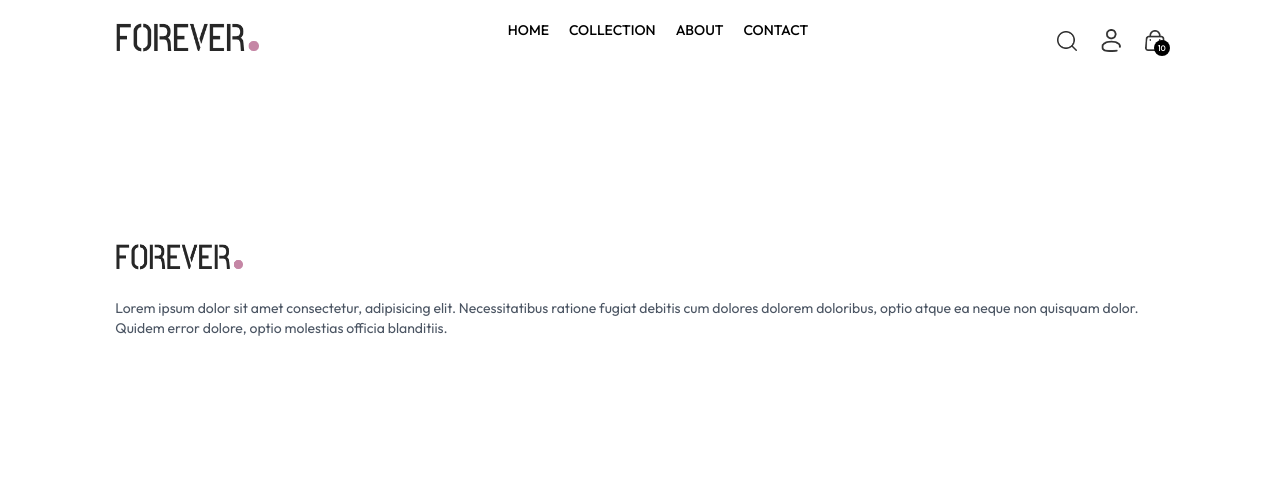
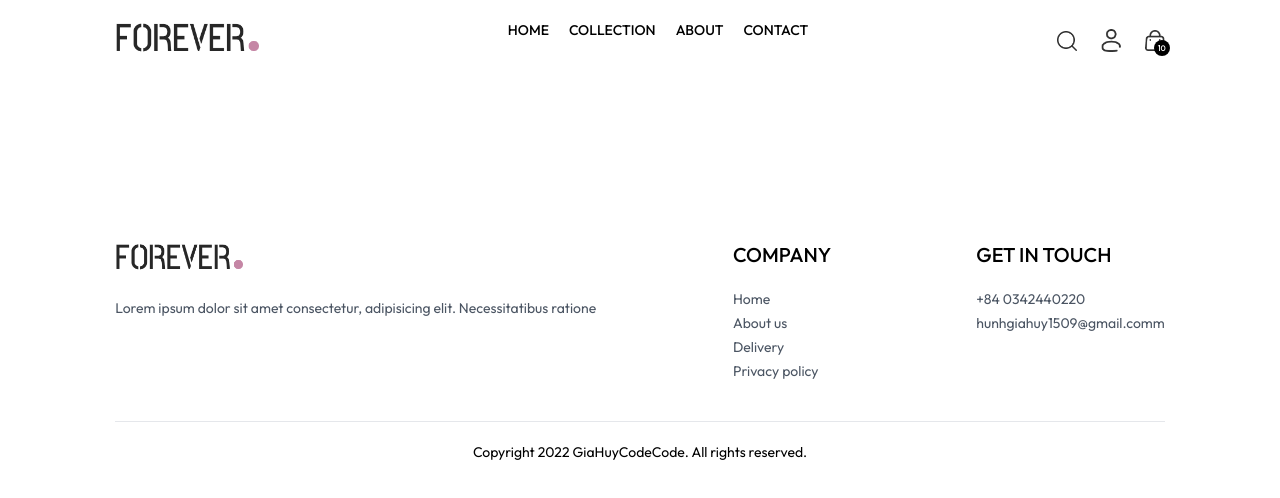
Before and after one commit to GiaHuyCodeCode/E-commerce_ReactJS-NodeJS, a React (Vite) app: page /orders in a window 1280 px wide. Shown: the top 498 px of the page. Built offline with nearby package versions, Linux system fonts and the light colour scheme.

Commit message:
3.3 Home Page_Finish

```diff
--- a/src/components/Footer.jsx
+++ b/src/components/Footer.jsx
@@ -2,14 +2,38 @@ import { assets } from "../assets/assets";
 
 const Footer = () => {
   return (
-    <div className="flex flex-col sm:grid grid-col-[3fr_1fr_1fr] gap-14 my-10 mt-40 text-sm">
+    <div>
+      <div className="flex flex-col sm:grid grid-cols-[3fr_1fr_1fr] gap-14 my-10 mt-40 text-sm">
+        <div>
+          <img src={assets.logo} className="mb-5 w-32" alt="" />
+          <p className="w-full md:w 2/3 text-gray-600">
+            Lorem ipsum dolor sit amet consectetur, adipisicing elit.
+            Necessitatibus ratione
+          </p>
+        </div>
+
+        <div>
+          <p className="text-xl font-medium mb-5">COMPANY</p>
+          <ul className="flex flex-col gap-1 text-gray-600">
+            <li>Home</li>
+            <li>About us</li>
+            <li>Delivery</li>
+            <li>Privacy policy</li>
+          </ul>
+        </div>
+
+        <div>
+          <p className="text-xl font-medium mb-5"> GET IN TOUCH</p>
+          <ul className="flex flex-col gap-1 text-gray-600">
+            <li>+84 0342440220</li>
+            <li>hunhgiahuy1509@gmail.comm</li>
+          </ul>
+        </div>
+      </div>
       <div>
-        <img src={assets.logo} className="mb-5 w-32" alt="" />
-        <p className="w-full md:w 2/3 text-gray-600">
-          Lorem ipsum dolor sit amet consectetur, adipisicing elit.
-          Necessitatibus ratione fugiat debitis cum dolores dolorem doloribus,
-          optio atque ea neque non quisquam dolor. Quidem error dolore, optio
-          molestias officia blanditiis.
+        <hr />
+        <p className="py-5 text-sm text-center">
+          Copyright 2022 GiaHuyCodeCode. All rights reserved.
         </p>
       </div>
     </div>
--- a/src/pages/Collection.jsx
+++ b/src/pages/Collection.jsx
@@ -1,11 +1,19 @@
-import React from 'react'
+import React, { useContext } from "react";
+import { ShopContext } from "../context/ShopContext";
 
 const Collection = () => {
+  const { products } = useContext(ShopContext);
+
   return (
-    <div>
+    <div className="flex flex-col sm:flex-row gap-1 sm:gap-10 border-t">
+      {/* Filter Options */}
+      <div className="min-w-50">
+        <p className="my-2 text-xl flex items-center cursor-pointer gap-2">
+          FILTER
+        </p>
+      </div>
+    </div>
+  );
+};
 
-    </div>
-  )
-}
-
-export default Collection
+export default Collection;
```
